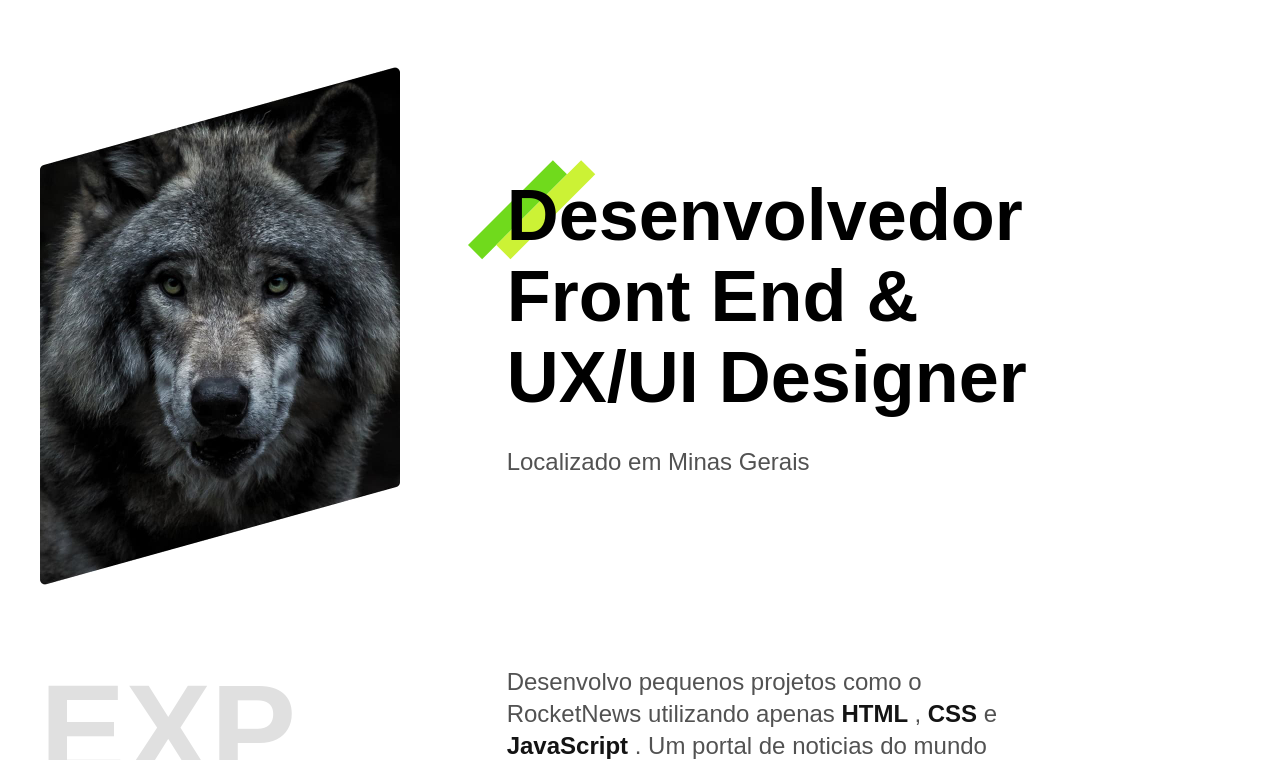
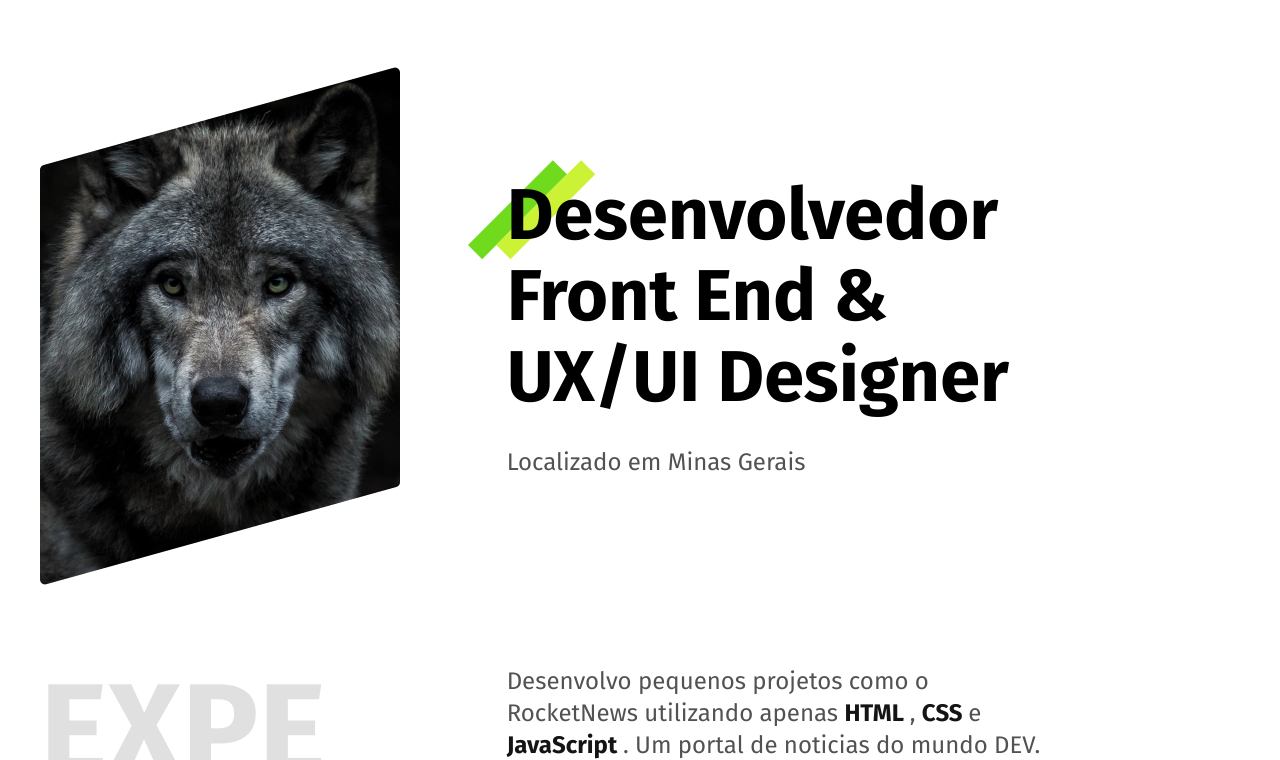
Before and after one commit to EllenBessa/portif-lio-origamid, a plain HTML site: page index.html in a window 1280 px wide. Shown: the part 95-855 px from the top of the page. Drawn offline with Linux system fonts and the light colour scheme.

Commit message:
style: :lipstick: Importação da font

```diff
--- a/css/global.css
+++ b/css/global.css
@@ -3,7 +3,7 @@ body {
   padding: 0;
   box-sizing: border-box;
 
-  font-family: "Fire Sans", Arial, sans-serif;
+  font-family: "Fira Sans", sans-serif;
 }
 
 h1,
--- a/index.html
+++ b/index.html
@@ -2,6 +2,13 @@
 <html lang="pt-BR">
   <head>
     <meta charset="UTF-8" />
+
+    <link rel="preconnect" href="https://fonts.googleapis.com" />
+    <link rel="preconnect" href="https://fonts.gstatic.com" crossorigin />
+    <link
+      href="https://fonts.googleapis.com/css2?family=Fira+Sans:wght@400;700&display=swap"
+      rel="stylesheet"
+    />
 
     <meta name="viewport" content="width=device-width, initial-scale=1.0" />
     <meta
```
